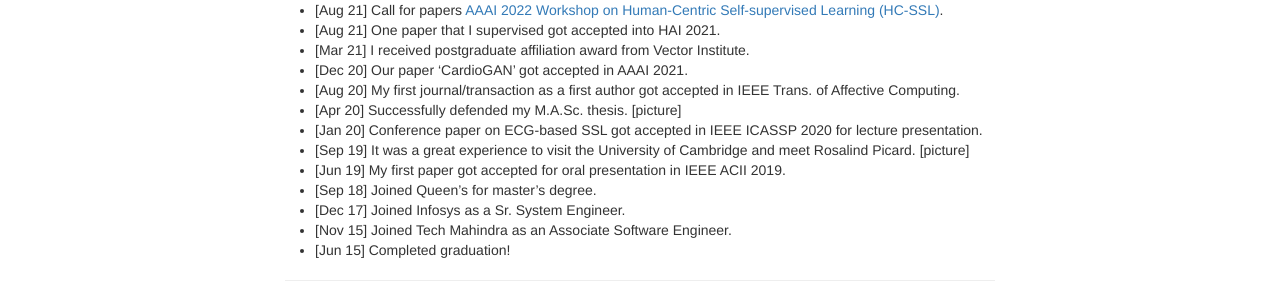
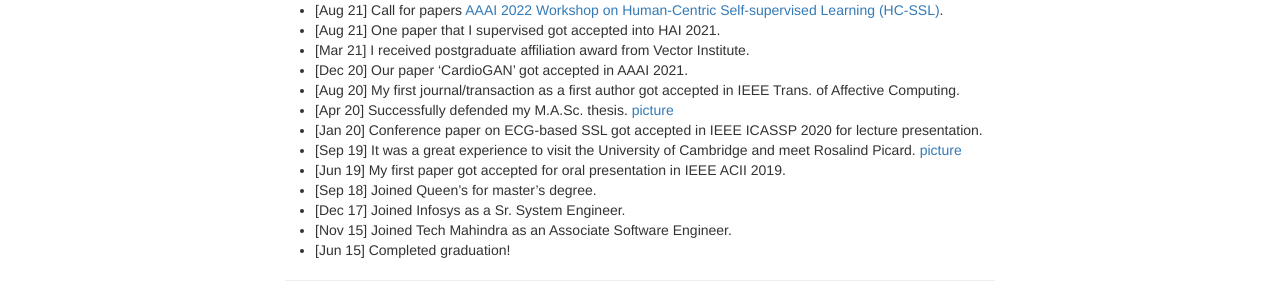
Before and after one commit to pritamqu/pritamqu.github.io, a Jekyll site: the page built from index.md, in a window 1280 px wide. Shown: the part 525-819 px from the top of the page. Built offline with Jekyll 4.4.1, drawn with Linux system fonts in a browser that asks for light colours; part of the change alters nothing that is shown.

```diff
--- a/index.md
+++ b/index.md
@@ -51,9 +51,9 @@ Apart from research, I am intersted in photography and short-film making, you ma
 - [Mar 21] I received postgraduate affiliation award from Vector Institute.
 - [Dec 20] Our paper 'CardioGAN' got accepted in AAAI 2021.
 - [Aug 20] My first journal/transaction as a first author got accepted in IEEE Trans. of Affective Computing.
-- [Apr 20] Successfully defended my M.A.Sc. thesis. [picture]
+- [Apr 20] Successfully defended my M.A.Sc. thesis. [picture](https://www.linkedin.com/posts/sarkarpritam_phd-thesisabrdefense-activity-6656981020174356480-K8K5/)
 - [Jan 20] Conference paper on ECG-based SSL got accepted in IEEE ICASSP 2020 for lecture presentation.
-- [Sep 19] It was a great experience to visit the University of Cambridge and meet Rosalind Picard. [picture]
+- [Sep 19] It was a great experience to visit the University of Cambridge and meet Rosalind Picard. [picture](https://www.linkedin.com/posts/sarkarpritam_universityofcambridge-activity-6592510130728906752-bEfP/)
 - [Jun 19] My first paper got accepted for oral presentation in IEEE ACII 2019.
 - [Sep 18] Joined Queen's for master's degree.
 - [Dec 17] Joined Infosys as a Sr. System Engineer.
```
